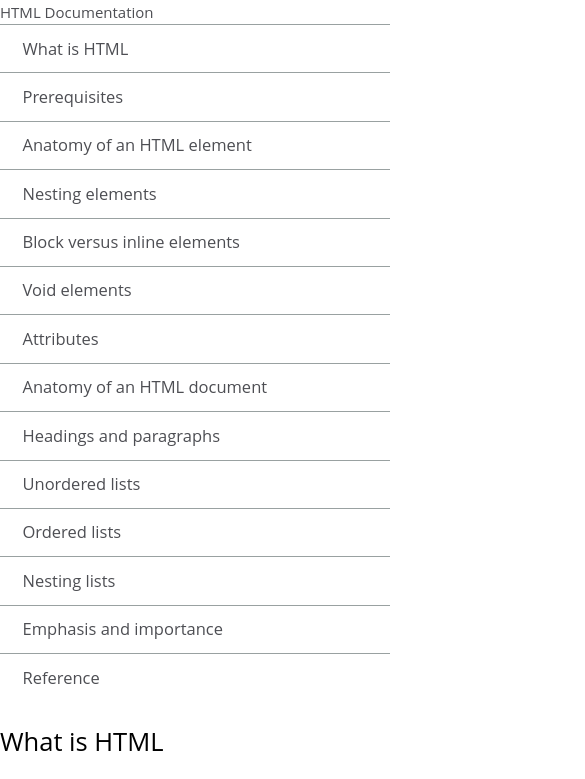
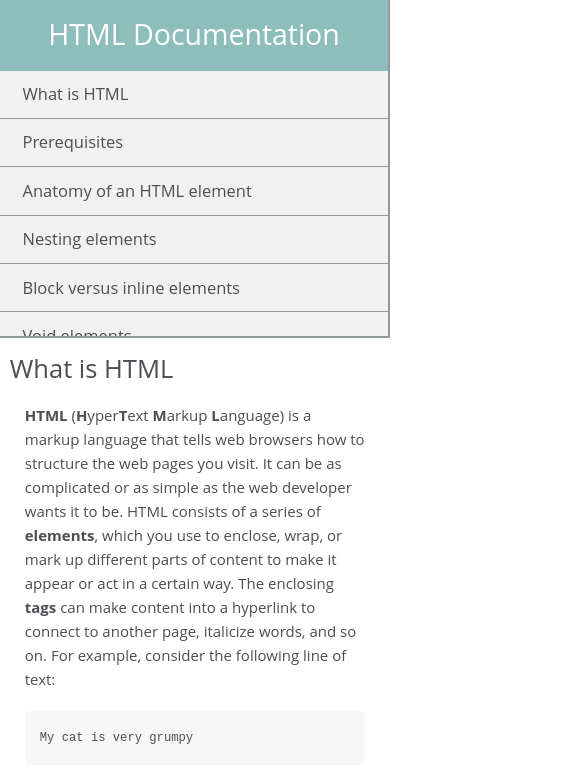
Before and after one commit to gakrita/FreeCodeCamp--Technical-Documentation, a plain HTML site: page index.html in a window 390 px wide. Shown: the top 779 px of the page, 585 px wide, since content can reach past the window. Drawn offline with Linux system fonts and the light colour scheme.

Commit message:
Update styles.css

```diff
--- a/styles.css
+++ b/styles.css
@@ -1,12 +1,16 @@
+* {
+  margin: 0;
+  padding: 0;
+}
+
 *,
 *::after,
 *::before {
-  margin: 0;
-  padding: 0;
   box-sizing: inherit;
 }
 
 html {
+  box-sizing: border-box;
   font-size: 93.75%;
 }
 
@@ -14,49 +18,37 @@ body {
   font-family: "Open Sans", Arial, sans-serif;
   color: #4d4e53;
   line-height: 1.6;
-  overflow-x: hidden;
-  box-sizing: border-box;
+  overflow: hidden;
+  height: 100vh;
 }
 
-.navbar {
-  min-width: 320px;
-  height: 100%;
-  background-color: #f1f1f1;
-  border-right: 2px solid rgba(0, 22, 22, 0.4);
-  position: fixed;
-  /*z-index: 1;*/
-  top: 0;
-  left: 0;
-  /*overflow: auto;*/
-  animation: moveInLeft 2s ease-out;
+p {
+  margin: 1rem;
 }
 
-.main-section header {
-  color: #000000;
-  margin: 20px auto;
+code {
+  background-color: #f7f7f7;
+  border-radius: 0.3rem;
+  display: block;
+  line-height: 2;
+  margin: 1.3rem auto;
+  padding: 1rem;
 }
 
-.nav-header {
-  height: 70px;
-  padding: 12px 0;
-  background-color: #8ebebc;
-  text-align: center;
-  color: #fff;
-  font-size: 1.9rem;
+pre {
+  margin: 0;
 }
 
-/*.nav-list {
-  height: 88%;
-  padding: 0;
-  overflow-y: auto;
-  overflow-x: hidden;
-}*/
+span {
+  color: #007936;
+}
 
-.nav-list li {
-  border-top: 0.1rem solid rgba(0, 22, 22, 0.4);
+.nav-list {
   list-style: none;
-  /*position: relative;*/
-  /*width: 100%;*/
+}
+
+.nav-list li:not(:last-child) {
+  border-bottom: 0.1rem solid rgba(0, 22, 22, 0.4);
 }
 
 .nav-link {
@@ -73,16 +65,6 @@ body {
   font-size: 1.1rem;
 }
 
-.main-doc {
-  position: absolute;
-  margin-left: 320px;
-  padding: 10px 30px;
-  height: 100%;
-  opacity: 0;
-  animation: isVisible 2.5s ease-in-out;
-  animation-fill-mode: forwards;
-}
-
 .main-section {
   margin-bottom: 2rem;
 }
@@ -91,47 +73,18 @@ body {
   font-size: 1.7rem;
 }
 
-p {
-  margin: 1rem;
-}
-
 .image {
   display: block;
   margin: 1.3rem auto;
   width: 50%;
 }
 
-#image {
-  display: block;
-  border: 0.1rem solid rgba(0, 0, 0, 0.2);
-  border-radius: 0.3rem;
-  margin: 1.3rem 0;
-  padding: 1rem 52rem 4rem 1rem;
-}
-
 .ul-main-doc li {
   margin: 1rem 0 0 2rem;
 }
 
-code {
-  background-color: #f7f7f7;
-  border-radius: 0.3rem;
-  display: block;
-  line-height: 2;
-  margin: 1.3rem auto;
-  padding: 1rem;
-}
-
 .pre {
   margin: 1.3rem 1rem;
-}
-
-pre {
-  margin: 0;
-}
-
-span {
-  color: #007936;
 }
 
 .tag {
@@ -150,6 +103,48 @@ span {
 
 .doctype {
   color: #858585;
+}
+
+#container {
+  display: flex;
+  height: 100%;
+}
+
+#navbar {
+  background-color: #f1f1f1;
+  border-right: 2px solid rgba(0, 22, 22, 0.4);
+  animation: moveInLeft 2s ease-out;
+
+  flex: 1 0 20%;
+}
+
+#nav-header {
+  height: 4.7rem;
+  padding: 0.8rem 0;
+  background-color: #8ebebc;
+  text-align: center;
+  color: #fff;
+  font-size: 1.9rem;
+}
+
+#content {
+  width: 95%;
+  margin: 10px auto;
+}
+
+#main-doc {
+  overflow: auto;
+  opacity: 0;
+  animation: isVisible 2.5s ease-in-out;
+  animation-fill-mode: forwards;
+}
+
+#image {
+  display: block;
+  border: 0.1rem solid rgba(0, 0, 0, 0.2);
+  border-radius: 0.3rem;
+  margin: 1.3rem 0;
+  padding: 1rem 52rem 4rem 1rem;
 }
 
 @keyframes moveInLeft {
@@ -183,31 +178,25 @@ span {
   }
 }
 
-@media screen and (max-width: 920px) {
-  .main-doc {
-    /*width: 100%;
-    /*overflow-x: hidden;*/
+@media only screen and (max-width: 1400px) {
+  #nav-header {
+    padding: 0.4rem 0;
+    line-height: 1;
   }
 }
 
-/*@media screen and (max-width: 920px) {
-  .navbar {
-    width: 100%;
-    height: 300px;
-    position: fixed;
+@media only screen and (max-width: 900px) {
+  #container {
+    flex-direction: column;
+  }
+
+  #navbar {
     border-bottom: 2px solid rgba(0, 22, 22, 0.4);
-    overflow-x: hidden;
-    animation: moveInTop 3s ease-out;
+    overflow: auto;
+    flex: 1 0 40%;
   }
-  .nav-link {
-    text-align: center;
-    /*float: left;*/
-/*}
-  .main-doc {
-    margin: 300px 0 0 0;
-    overflow-x: hidden;
-    opacity: 0;
-    animation: isVisible 2.7s ease-out 0.5s;
-    animation-fill-mode: forwards;
+
+  #nav-header {
+    padding: 1.3rem 0;
   }
-}*/
+}
```
